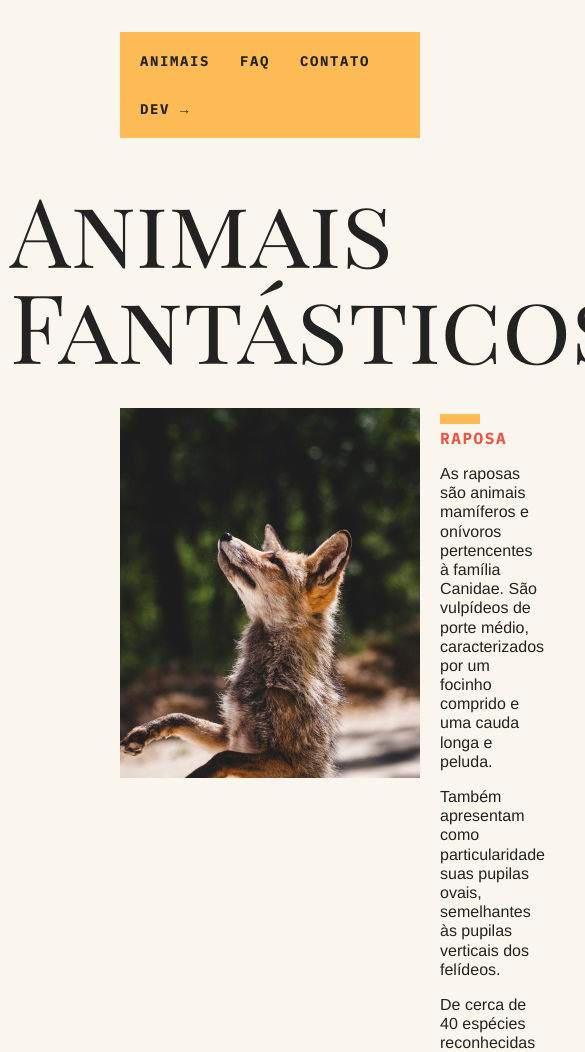
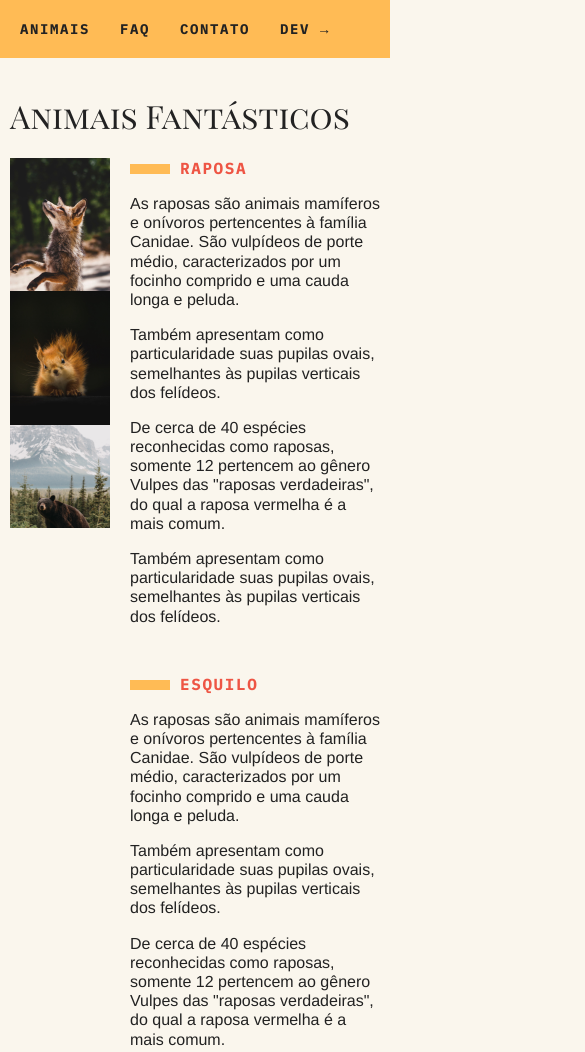
Before and after one commit to BHzdev/animais-fantasticos, a plain HTML site: page index.html in a window 390 px wide. Shown: the top 1052 px of the page, 585 px wide, since content can reach past the window. Drawn offline with Linux system fonts and the light colour scheme.

Commit message:
add responsivo

```diff
--- a/css/style.css
+++ b/css/style.css
@@ -186,3 +186,35 @@ body {
   font-family: "IBM Plex Mono", monospace;
   font-weight: bold;
 }
+
+@media (max-width: 700px) {
+  body {
+    grid-template-columns: 1fr;
+  }
+  .menu,
+  .grid-section,
+  .copy {
+    grid-column: 1;
+  }
+  .grid-section {
+    grid-template-columns: 100px 1fr;
+    gap: 10px;
+  }
+  .animais-lista {
+    grid-column: 1;
+  }
+  .faq-lista,
+  .dados,
+  .mapa {
+    grid-column: 1 / 3;
+  }
+  .grid-section h1 {
+    font-size: 2rem;
+  }
+  .menu {
+    margin-top: 0px;
+  }
+  .copy {
+    margin-bottom: 0px;
+  }
+}
```
